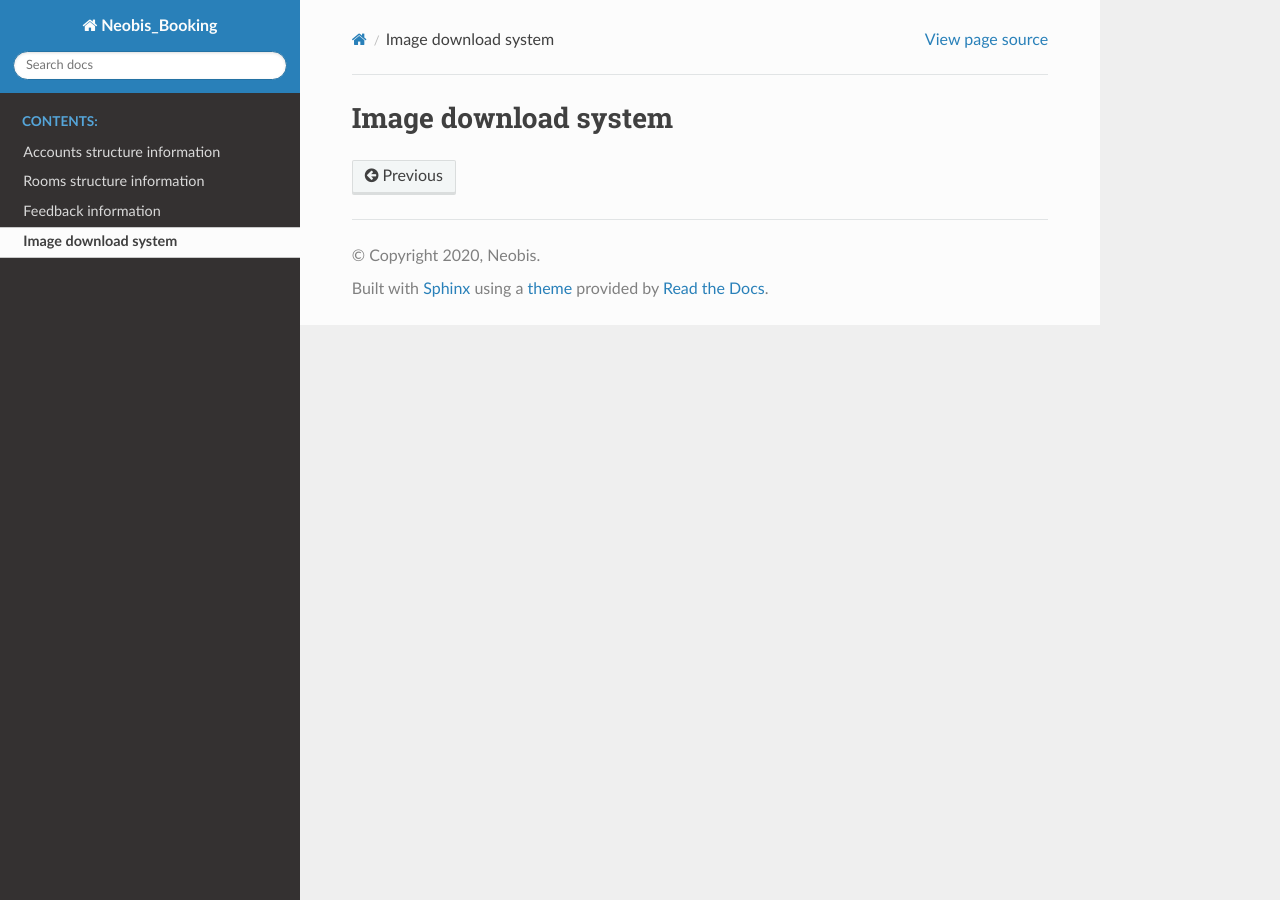
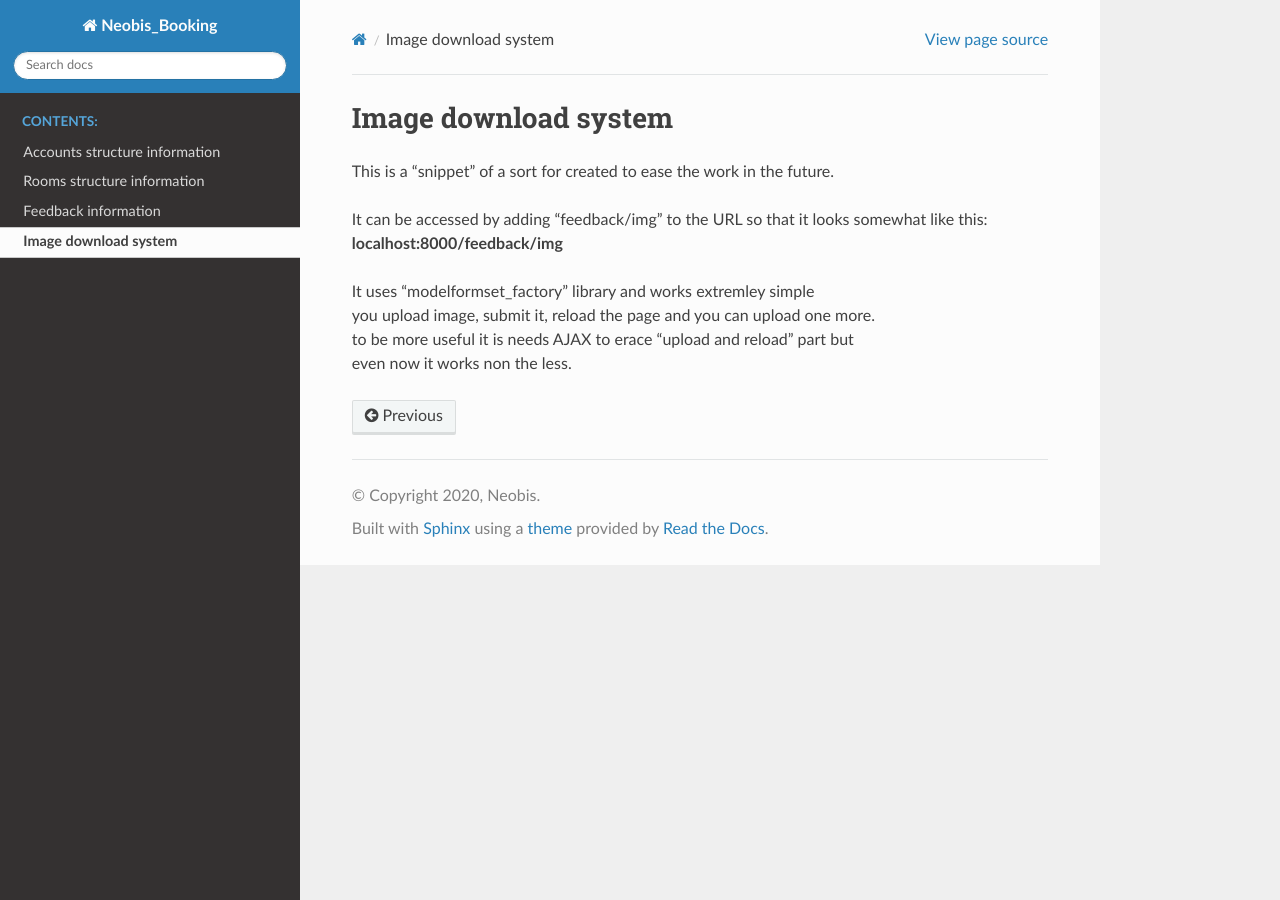
Before and after one commit to NeobisB00king/Neobis_Booking, a Sphinx documentation site: the page built from docs/imagedownload.rst, in a window 1280 px wide. Built offline with Sphinx 7.4.7 and the Read the Docs theme 2.0.0, drawn with Linux system fonts in a browser that asks for light colours.

Commit message:
Added info to imagedownload section and edited feedback section a little

```diff
--- a/docs/feedback.rst
+++ b/docs/feedback.rst
@@ -5,6 +5,9 @@ Feedback information
 The "feedback" is a pretty straight forward part of the website,
 it takes the info from "forms", edits it a little and sends to the
 admin email witch is set in admin panel.
+
+| It can be accessed by adding "feedback" to the URL, for example:
+| **localhost:8000/feedback**
 
 The form looks something like this:
 
--- a/docs/imagedownload.rst
+++ b/docs/imagedownload.rst
@@ -1,3 +1,13 @@
 *********************
 Image download system
 *********************
+
+| This is a "snippet" of a sort for created to ease the work in the future.
+|
+| It can be accessed by adding "feedback/img" to the URL so that it looks somewhat like this:
+| **localhost:8000/feedback/img**
+|
+| It uses "modelformset_factory" library and works extremley simple
+| you upload image, submit it, reload the page and you can upload one more.
+| to be more useful it is needs AJAX to erace "upload and reload" part but
+| even now it works non the less.
```
